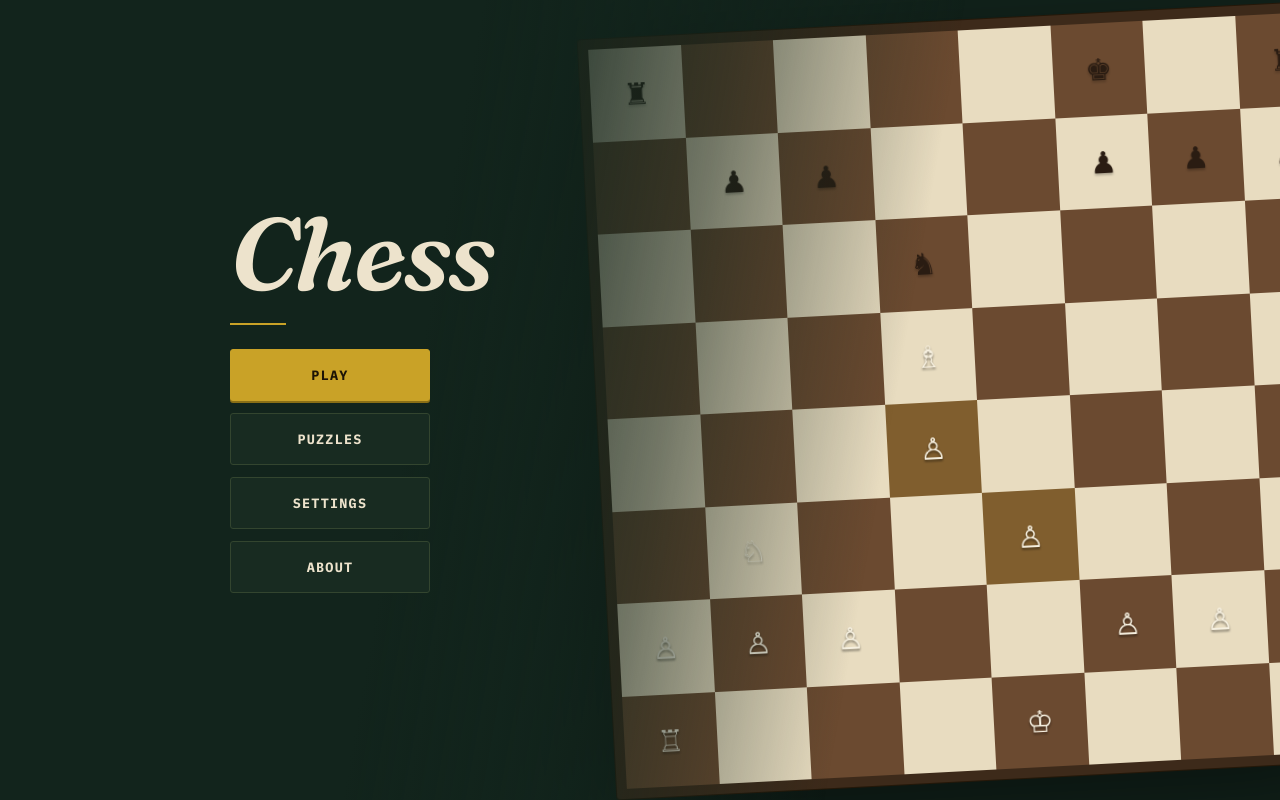
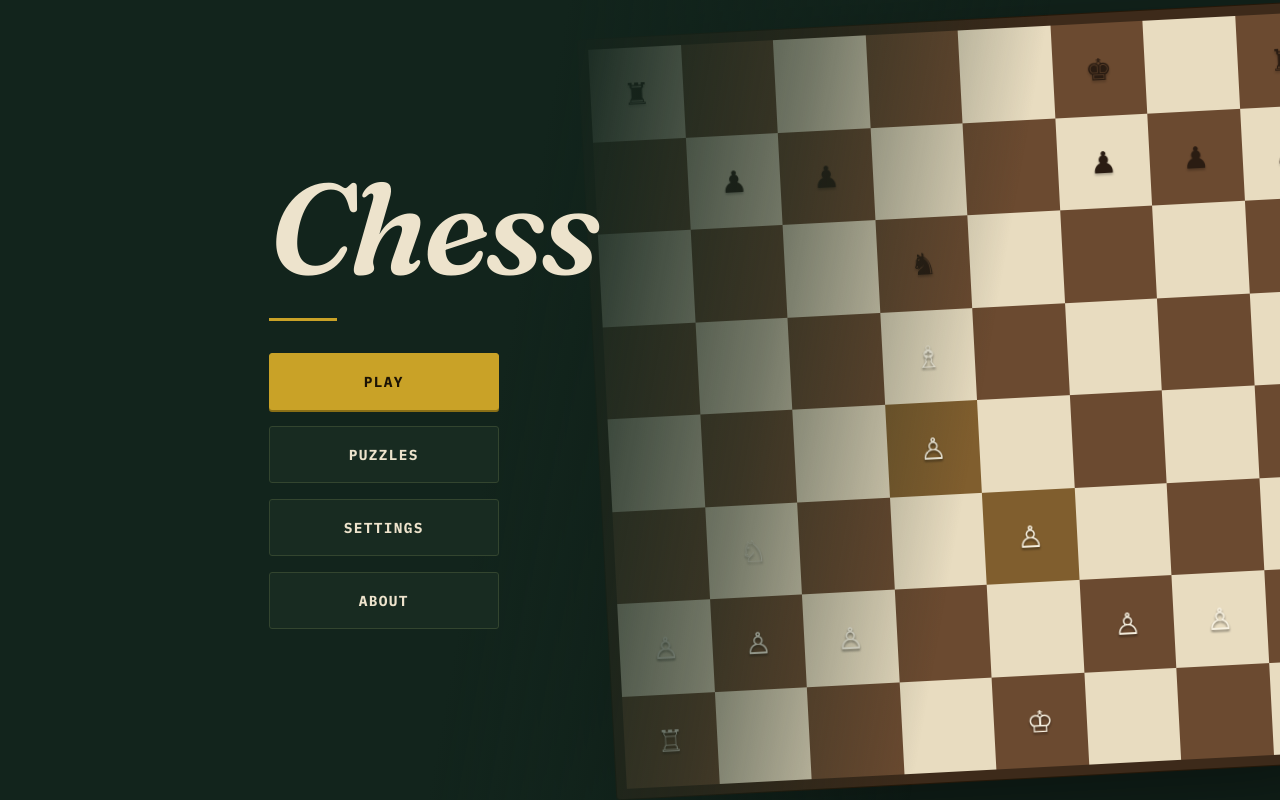
Before and after one commit to Byeok2044/Chess-Game, a React (Vite) app in the folder chess-game/: page / in a window 1280 px wide. Built offline with nearby package versions, Linux system fonts and the light colour scheme; no server answers.

Commit message:
Update Landing.css

```diff
--- a/chess-game/src/Landing.css
+++ b/chess-game/src/Landing.css
@@ -61,7 +61,7 @@
 .landing-scrim {
   position: absolute;
   inset: 0;
-  background: linear-gradient(100deg, var(--bg) 0%, var(--bg) 34%, rgba(18, 36, 28, 0.55) 52%, transparent 68%);
+  background: linear-gradient(100deg, var(--bg) 0%, var(--bg) 40%, rgba(18, 36, 28, 0.55) 58%, transparent 74%);
   pointer-events: none;
 }
 
@@ -73,15 +73,15 @@
   flex-direction: column;
   justify-content: center;
   align-items: flex-start;
-  padding: 0 clamp(28px, 7vw, 96px) 0 clamp(110px, 18vw, 230px);
-  max-width: 560px;
+  padding: 0 clamp(28px, 7vw, 96px) 0 clamp(140px, 21vw, 270px);
+  max-width: 620px;
 }
 
 .landing-title {
   font-family: var(--font-display);
   font-style: italic;
   font-weight: 600;
-  font-size: clamp(60px, 8vw, 116px);
+  font-size: clamp(76px, 10vw, 148px);
   line-height: 0.9;
   letter-spacing: -0.02em;
   color: var(--text);
@@ -91,19 +91,19 @@
 }
 
 .landing-divider {
-  width: 56px;
-  height: 2px;
+  width: 68px;
+  height: 3px;
   background: var(--accent);
-  margin: var(--space-6) 0 var(--space-6);
+  margin: var(--space-7) 0 var(--space-7);
   animation: landing-rise-in 0.6s cubic-bezier(0.16, 1, 0.3, 1) both;
   animation-delay: 0.16s;
 }
 
 .landing-actions {
   display: grid;
-  grid-template-columns: minmax(200px, max-content);
+  grid-template-columns: minmax(230px, max-content);
   justify-items: stretch;
-  gap: var(--space-3);
+  gap: var(--space-4);
   animation: landing-rise-in 0.6s cubic-bezier(0.16, 1, 0.3, 1) both;
   animation-delay: 0.22s;
 }
@@ -114,9 +114,9 @@
   align-items: center;
   justify-content: center;
   width: 100%;
-  padding: 16px 34px;
+  padding: 18px 38px;
   font-family: var(--font-mono);
-  font-size: 13.5px;
+  font-size: 14.5px;
   font-weight: 700;
   letter-spacing: 0.09em;
   text-transform: uppercase;
```
